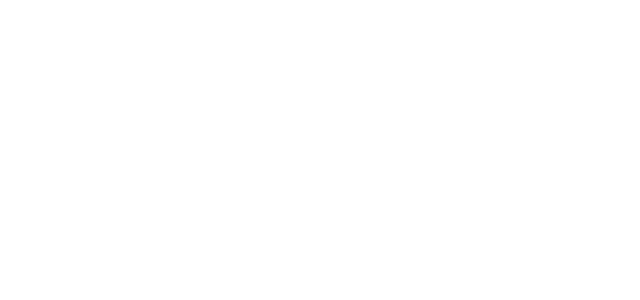
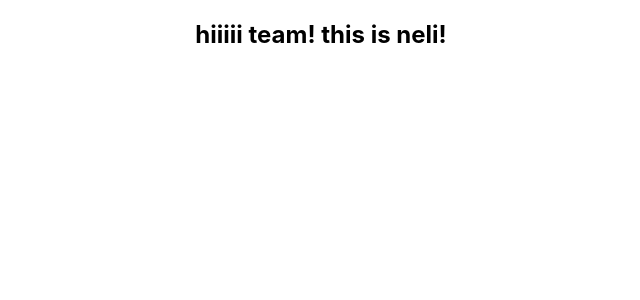
Before and after one commit to wilsoncooked/ISS-Live-Location, a React (Create React App) app: page / in a window 1280 px wide. Shown: the top 300 px of the page, without its empty margins (319-959 px from the left). Built offline with nearby package versions, Linux system fonts and the light colour scheme.

Commit message:
just pushin something

```diff
--- a/src/App.js
+++ b/src/App.js
@@ -5,6 +5,7 @@ class App extends Component {
   render() {
     return (
       <div className="App">
+      <h2>hiiiii team! this is neli!</h2>
       </div>
     );
   }
```
